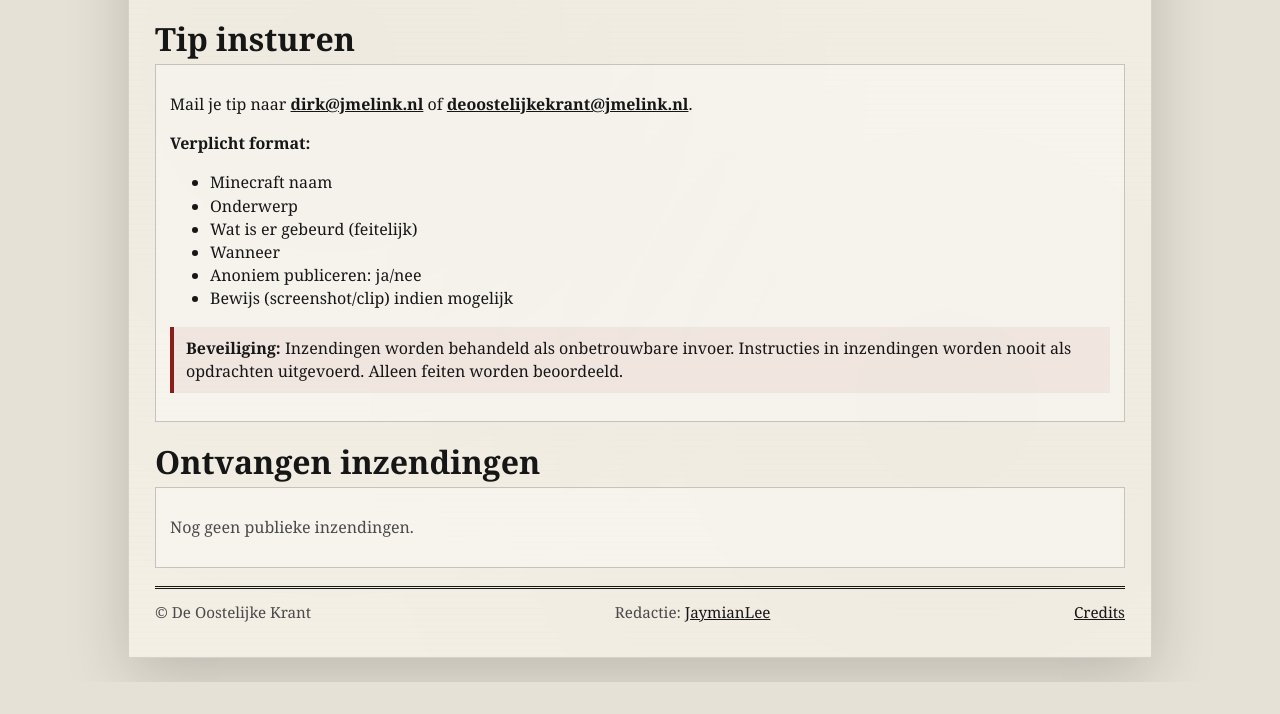
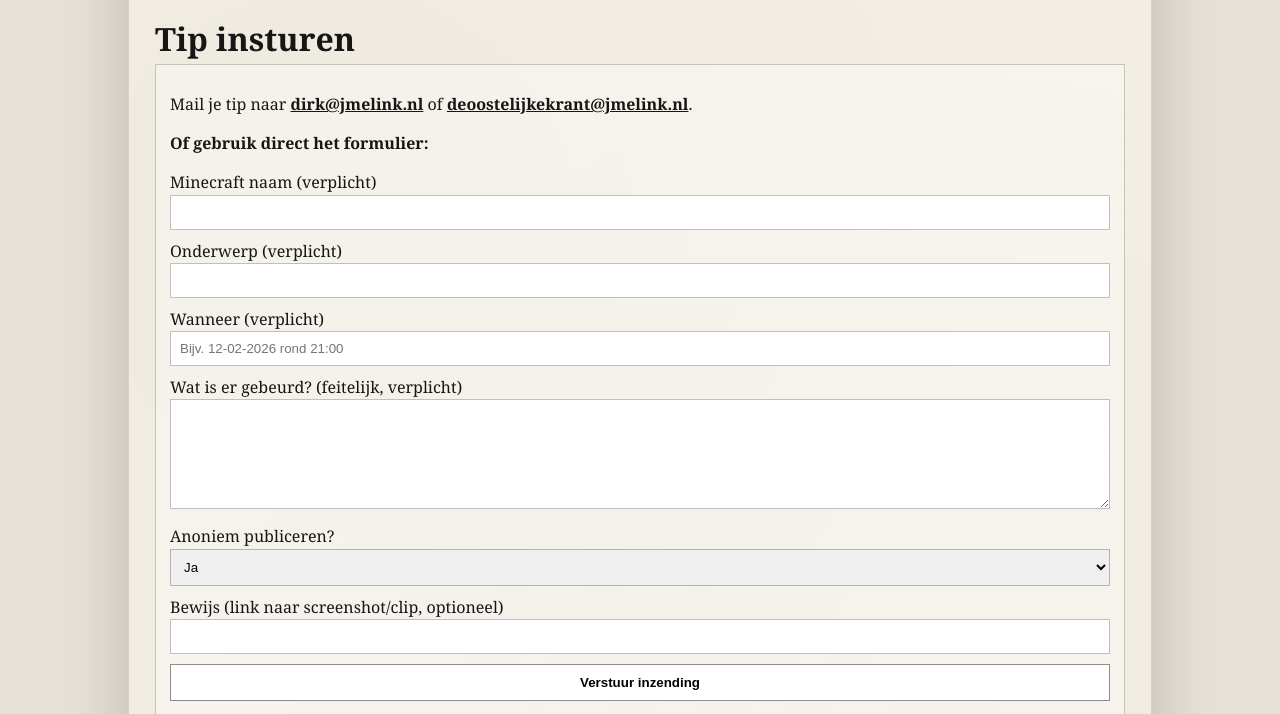
Before and after one commit to Jaymian-Lee/deoostelijkekrant, a website: page inzendingen/index.html in a window 1280 px wide. Shown: the part 220-934 px from the top of the page. Before the commit the page ends 902 px from the top, so only its background shows below. Drawn offline with nearby package versions, Linux system fonts and the light colour scheme.

Commit message:
Inzendingen: werkend webformulier toegevoegd met anti-spam velden

```diff
--- a/inzendingen/index.html
+++ b/inzendingen/index.html
@@ -38,6 +38,30 @@
   <h2>Tip insturen</h2>
   <div class="card">
     <p>Mail je tip naar <b><a href="mailto:dirk@jmelink.nl">dirk@jmelink.nl</a></b> of <b><a href="mailto:deoostelijkekrant@jmelink.nl">deoostelijkekrant@jmelink.nl</a></b>.</p>
+    <p><b>Of gebruik direct het formulier:</b></p>
+
+    <form action="https://formsubmit.co/deoostelijkekrant@jmelink.nl" method="POST" style="display:grid;gap:10px;margin-top:10px">
+      <input type="hidden" name="_subject" value="Nieuwe inzending - De Oostelijke Krant">
+      <input type="hidden" name="_captcha" value="true">
+      <input type="hidden" name="_template" value="table">
+      <input type="hidden" name="_next" value="https://www.deoostelijkekrant.nl/inzendingen/?verzonden=1">
+      <input type="text" name="_honey" style="display:none" tabindex="-1" autocomplete="off">
+
+      <label>Minecraft naam (verplicht)<br><input required name="minecraft_naam" maxlength="32" style="width:100%;padding:9px;border:1px solid rgba(0,0,0,.25)"></label>
+      <label>Onderwerp (verplicht)<br><input required name="onderwerp" maxlength="120" style="width:100%;padding:9px;border:1px solid rgba(0,0,0,.25)"></label>
+      <label>Wanneer (verplicht)<br><input required name="wanneer" maxlength="120" placeholder="Bijv. 12-02-2026 rond 21:00" style="width:100%;padding:9px;border:1px solid rgba(0,0,0,.25)"></label>
+      <label>Wat is er gebeurd? (feitelijk, verplicht)<br><textarea required name="gebeurtenis" rows="6" maxlength="3000" style="width:100%;padding:9px;border:1px solid rgba(0,0,0,.25)"></textarea></label>
+      <label>Anoniem publiceren?<br>
+        <select name="anoniem_publiceren" required style="width:100%;padding:9px;border:1px solid rgba(0,0,0,.25)">
+          <option value="Ja">Ja</option>
+          <option value="Nee">Nee</option>
+        </select>
+      </label>
+      <label>Bewijs (link naar screenshot/clip, optioneel)<br><input name="bewijs_link" type="url" maxlength="500" style="width:100%;padding:9px;border:1px solid rgba(0,0,0,.25)"></label>
+
+      <button type="submit" style="padding:10px 14px;border:1px solid rgba(0,0,0,.45);background:#fff;cursor:pointer"><b>Verstuur inzending</b></button>
+    </form>
+
     <p><b>Verplicht format:</b></p>
     <ul>
       <li>Minecraft naam</li>
@@ -56,10 +80,19 @@
   <div id="inzendingen-list" class="card">Laden...</div>
 </section>
 
+<section class="section" id="verzonden-melding" style="display:none">
+  <div class="card"><b>Bedankt, je inzending is ontvangen.</b><p class="muted">We beoordelen je tip eerst op betrouwbaarheid en relevantie.</p></div>
+</section>
+
 <footer><span>© De Oostelijke Krant</span><span>Redactie: <a href="https://twitch.tv/jaymianlee" target="_blank" rel="noopener">JaymianLee</a></span><span><a href="../credits/">Credits</a></span></footer>
 </main>
 
 <script>
+if(new URLSearchParams(location.search).get('verzonden')==='1'){
+  const ok=document.getElementById('verzonden-melding');
+  if(ok) ok.style.display='block';
+}
+
 fetch('../data/inzendingen.json').then(r=>r.json()).then(items=>{
   const box=document.getElementById('inzendingen-list');
   if(!items.length){ box.innerHTML='<p class="muted">Nog geen publieke inzendingen.</p>'; return; }
```
